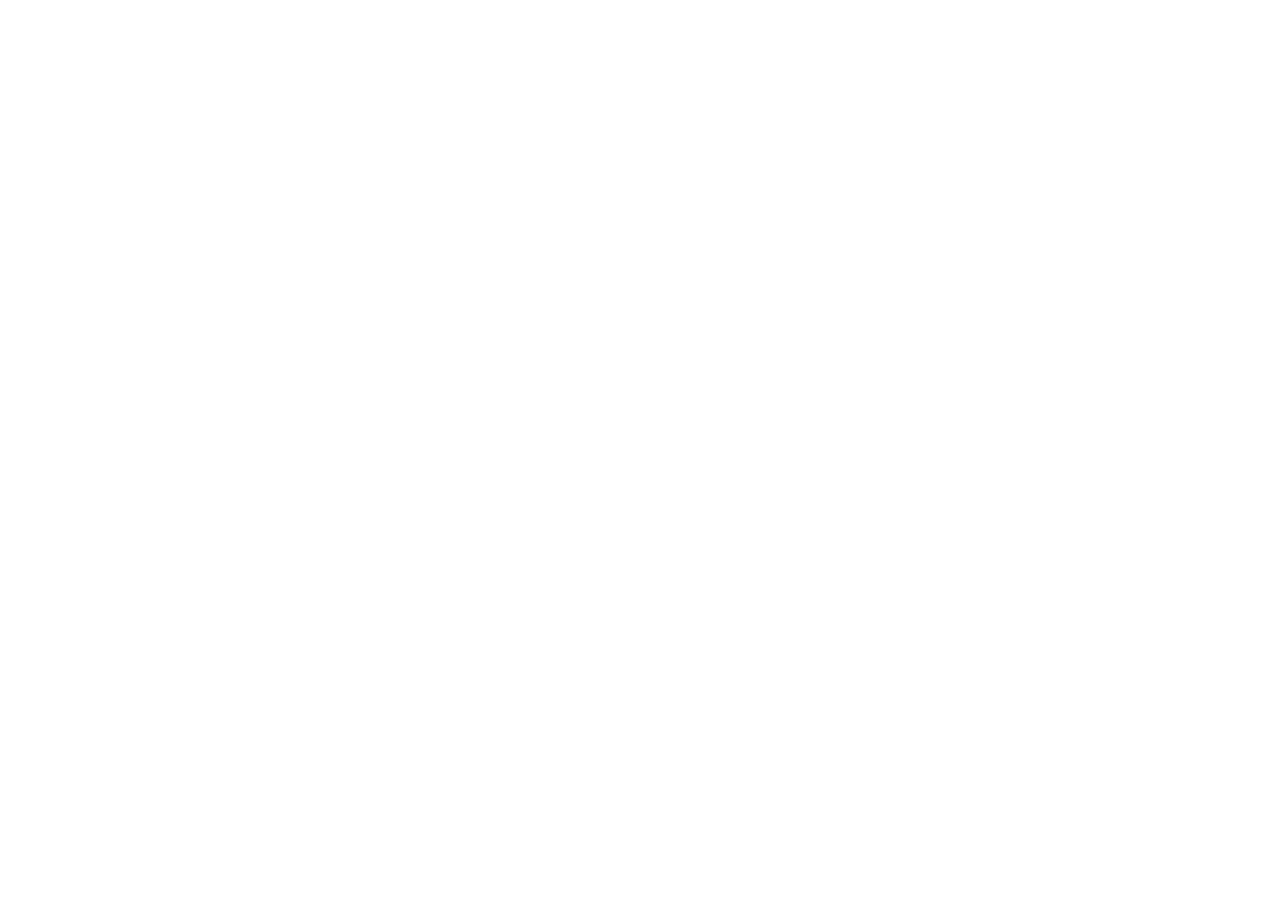
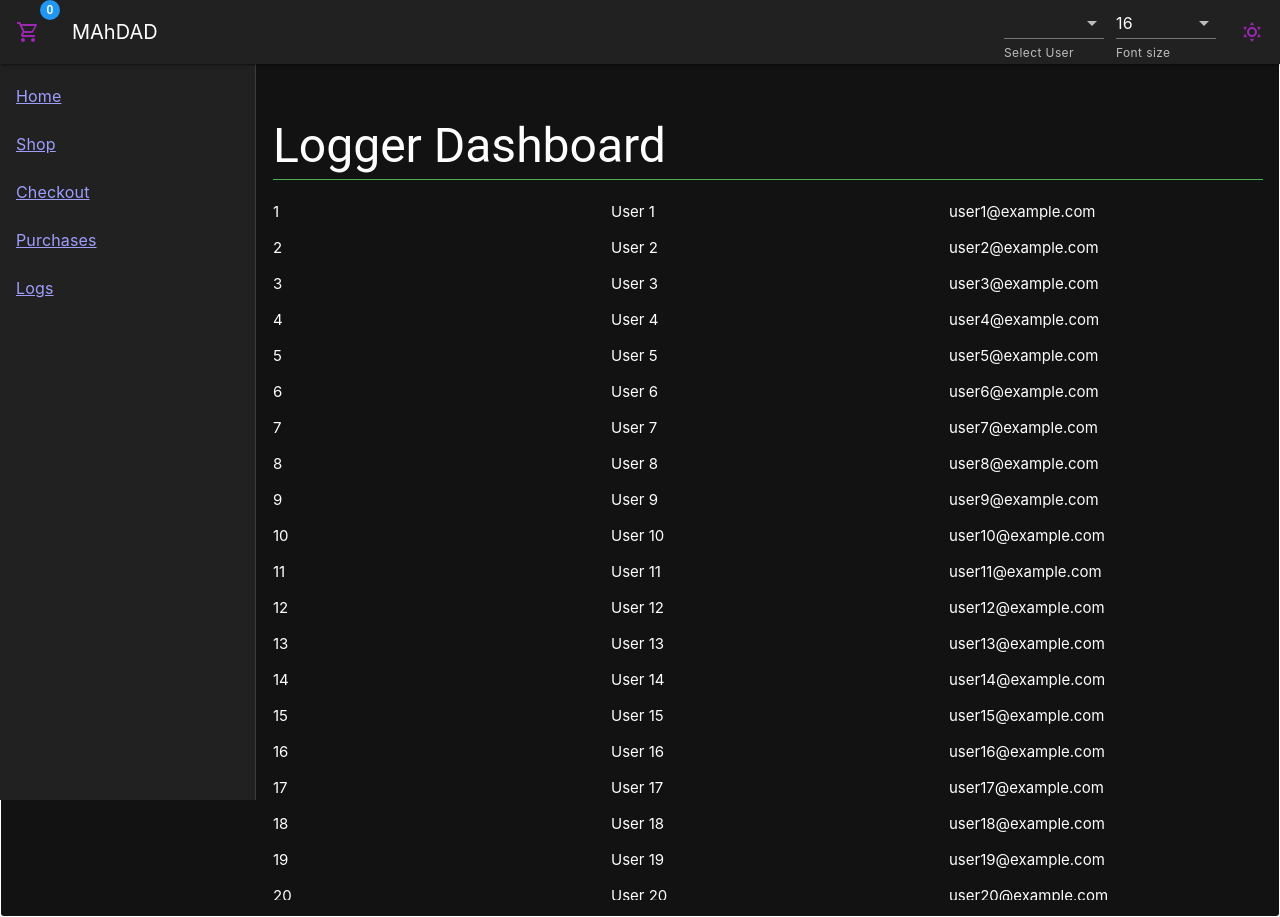
Before and after one commit to inaseri/mahdad-front-code-challenge, a Vue app: page /logs in a window 1280 px wide. Before the commit this address had no page. Before the commit the page ends 800 px from the top, so only its background shows below. Built offline with nearby package versions, Linux system fonts and the light colour scheme; the HTML template or start-up script is replaced by a standard one.

Commit message:
feat: Add Logs dashboard

```diff
--- a/src/components/layout/Sidebar.vue
+++ b/src/components/layout/Sidebar.vue
@@ -17,6 +17,9 @@
       <router-link to="/purchases">
         <v-list-item title="Purchases"></v-list-item>
       </router-link>
+      <router-link to="/logs">
+        <v-list-item title="Logs"></v-list-item>
+      </router-link>
     </v-list>
   </v-navigation-drawer>
 </template>
--- /dev/null
+++ b/src/interfaces/user-log.ts
@@ -0,0 +1,5 @@
+export interface UserLog {
+  id: number;
+  name: string;
+  email: string;
+}
--- a/src/router/index.ts
+++ b/src/router/index.ts
@@ -28,6 +28,12 @@
       component: () => import('../views/Purchases.vue'),
       meta: { layout: Main },
     },
+    {
+      path: '/logs',
+      name: 'logs',
+      component: () => import('../views/Logs.vue'),
+      meta: { layout: Main },
+    },
   ],
 })
 
--- /dev/null
+++ b/src/views/Logs.vue
@@ -0,0 +1,33 @@
+<template>
+
+  <h3 class="text-h3 color-danger-500 mt-10">Logger Dashboard</h3>
+  <v-divider class="border-opacity-100 mt-2 mb-5" color="success"></v-divider>
+  <v-row>
+    <v-col :md="12" :sm="12">
+      <v-virtual-scroll
+        :height="700"
+        :items="generateList(100000)"
+      >
+        <template v-slot:default="{ item }">
+          <v-row>
+            <v-col :md="4" :sm="4">{{item.id}}</v-col>
+            <v-col :md="4" :sm="4">{{item.name}}</v-col>
+            <v-col :md="4" :sm="4">{{item.email}}</v-col>
+          </v-row>
+        </template>
+      </v-virtual-scroll>
+    </v-col>
+  </v-row>
+</template>
+
+<script setup lang="ts">
+import type { UserLog } from '@/interfaces/user-log.ts'
+
+const generateList = (count: number): UserLog[] => {
+  return Array.from({ length: count }, (_, i) => ({
+    id: i + 1,
+    name: `User ${i + 1}`,
+    email: `user${i + 1}@example.com`,
+  }))
+}
+</script>
```
